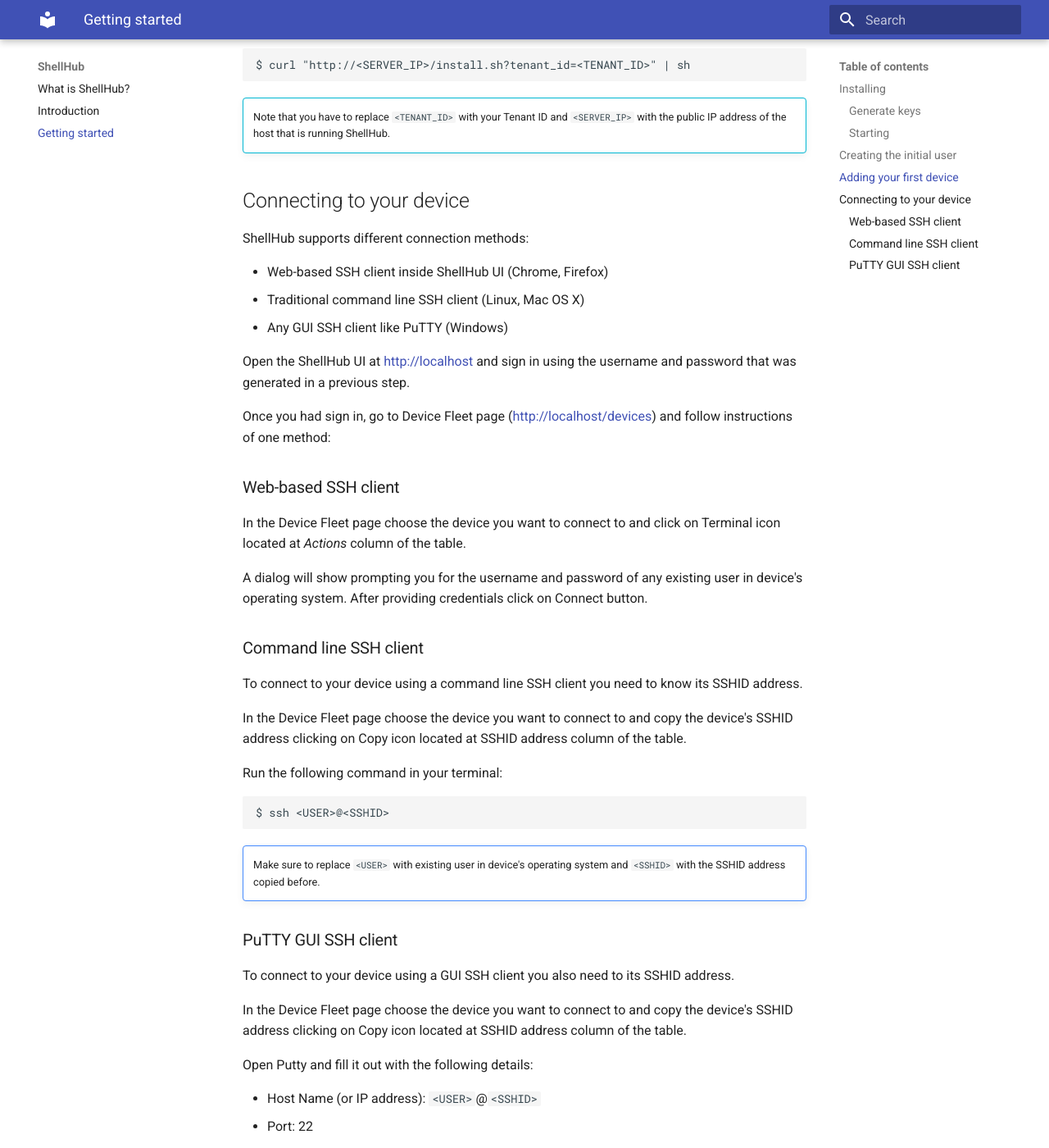
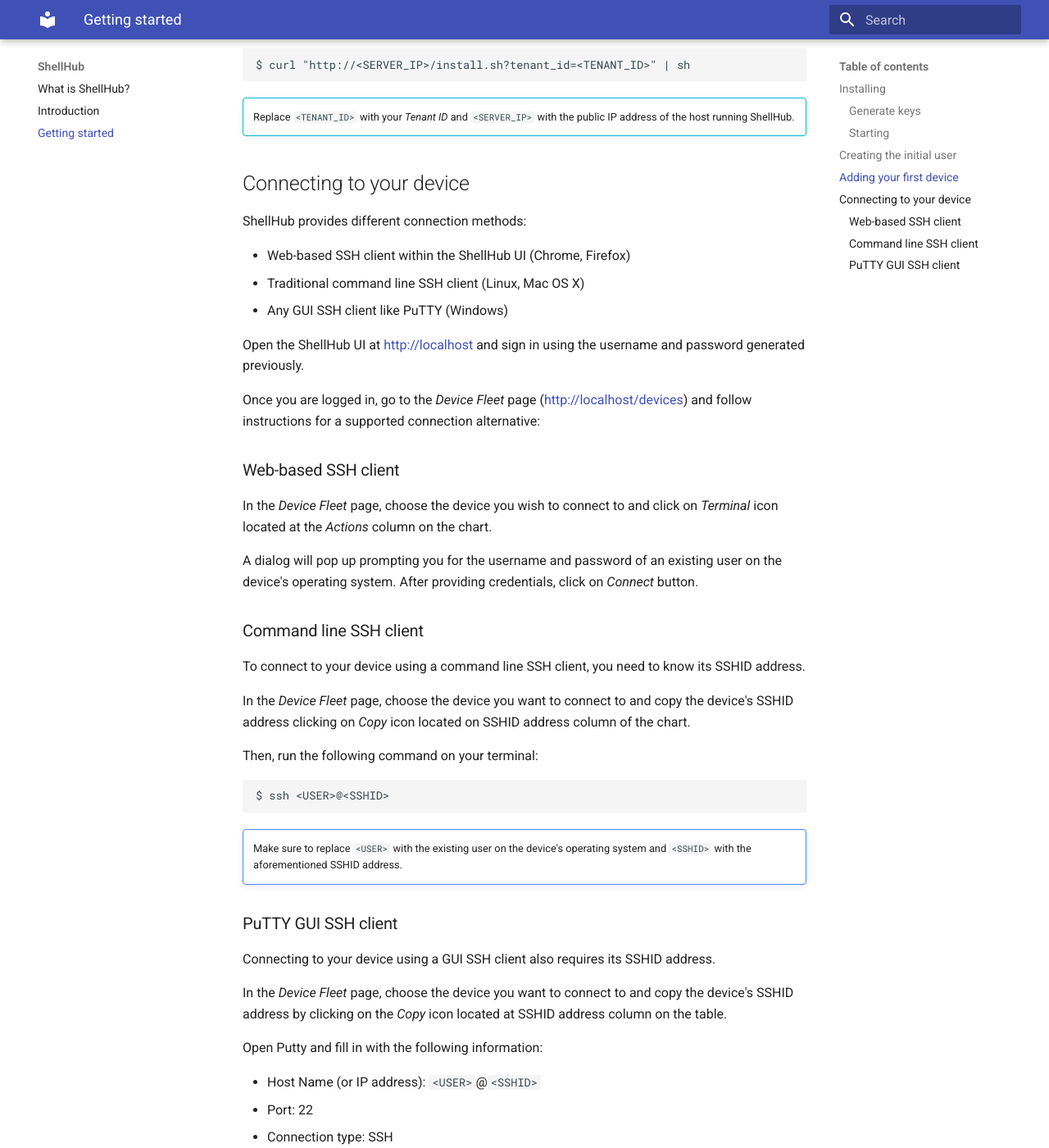
Before and after one commit to shellhub-io/shellhub-io.github.io, an MkDocs documentation site: the page built from docs/getting-started.md, in a window 1280 px wide and 1400 px high, scrolled down 1721 px. Shown: the whole window at 82% size. Built offline with MkDocs 1.6.1 and Material for MkDocs 9.7.7, drawn with Linux system fonts in a browser that asks for light colours; some of the changed text lies outside the part shown.

Commit message:
Text suggestions

````diff
--- a/docs/getting-started.md
+++ b/docs/getting-started.md
@@ -1,20 +1,20 @@
 This tutorial will guide you through the steps needed to install and
-run ShellHub on your local computer.
+run ShellHub.
 
 If you are looking for instructions on how to set up ShellHub
 for your device fleet on your cloud infrastructure the same steps apply.
 
 ## Installing
 
-ShellHub is built using the microservices design pattern, meaning that
-multiple small, isolated services make up the server.
-In order to make it easy to test ShellHub as a whole, we have created
+ShellHub is designed using the microservices design pattern, so that multiple small
+and isolated services collaborate to provide the server.
+In order to make it easier to test ShellHub and its features, we have created
 a Docker Compose environment that brings all of these components up
 and connects them together on a single machine.
 
 !!! warning "Before continuing, make sure you have installed Docker Engine and Docker Compose"
 
-In a working directory, download the docker-compose file:
+First off, download the docker-compose file:
 
 ```
 $ wget https://raw.githubusercontent.com/shellhub-io/shellhub/master/docker-compose.yml
@@ -22,15 +22,15 @@
 
 ### Generate keys
 
-You need to generate key pairs (private and public) for your ShellHub server instance.
+It is required to generate a key pair (private and public) for your ShellHub server instance.
 
-Download the `keygen` script to help you do that:
+For such, you may download the `keygen` script:
 
 ```
 $ wget https://raw.githubusercontent.com/shellhub-io/shellhub/master/bin/keygen
 ```
 
-Generate key pairs running:
+And generate key pairs running:
 
 ```
 $ sh ./keygen
@@ -38,19 +38,19 @@
 
 ### Starting
 
-Brings up the ShellHub server:
+For bringing up the ShellHub server, run:
 
 ```
 $ docker-compose up -d
 ```
 
-!!! warning "Make sure port 80 and 22 are free at the host"
+!!! warning "Make sure ports 80 and 22 are available at the host end"
 
 ## Creating the initial user
 
-After ShellHub server have been up and running you need to create the initial user.
+As the ShellHub server is up and running, you need to create the first user.
 
-Go to the working directory and download the `add-user` utility from our repository:
+On the current working directory, download the `add-user` utility from [our repository](https://github.com/shellhub-io):
 
 ```
 $ wget https://raw.githubusercontent.com/shellhub-io/shellhub/master/bin/add-user
@@ -62,78 +62,78 @@
 $ sh ./add-user <username> <password>
 ```
 
-!!! info "You need to copy the Tenant ID from the command output"
+!!! info "You should keep the _Tenant ID_ from the command output"
 
 ## Adding your first device
 
-To add your first device to ShellHub you need to install ShellHub Agent onto it.
+To add a device to ShellHub you need to install ShellHub Agent onto it.
 
 The ShellHub Agent runs inside a Docker container. Make sure you have Docker
 installed and properly set up.
 
-Open the terminal of your device then run the following commands to install the ShellHub agent:
+Open a terminal on your device and then run the following commands to install the ShellHub agent:
 
 ```
 $ curl "http://<SERVER_IP>/install.sh?tenant_id=<TENANT_ID>" | sh
 ```
 
 !!! info ""
-    Note that you have to replace `<TENANT_ID>` with your Tenant ID and
-    `<SERVER_IP>` with the public IP address of the host that is running
+    Replace `<TENANT_ID>` with your _Tenant ID_ and
+    `<SERVER_IP>` with the public IP address of the host running
     ShellHub.
 
 ## Connecting to your device
 
-ShellHub supports different connection methods:
+ShellHub provides different connection methods:
 
-* Web-based SSH client inside ShellHub UI (Chrome, Firefox)
+* Web-based SSH client within the ShellHub UI (Chrome, Firefox)
 * Traditional command line SSH client (Linux, Mac OS X)
 * Any GUI SSH client like PuTTY (Windows)
 
 Open the ShellHub UI at [http://localhost]() and sign in using the username and password
-that was generated in a previous step.
+generated previously.
 
-Once you had sign in, go to Device Fleet page ([http://localhost/devices](){target=_blank})
-and follow instructions of one method:
+Once you are logged in, go to the _Device Fleet_ page ([http://localhost/devices](){target=_blank})
+and follow instructions for a supported connection alternative:
 
 ### Web-based SSH client
 
-In the Device Fleet page choose the device you want to connect to and click on Terminal icon
-located at *Actions* column of the table.
+In the _Device Fleet_ page, choose the device you wish to connect to and click on _Terminal_ icon
+located at the *Actions* column on the chart.
 
-A dialog will show prompting you for the username and password of any existing user in
-device's operating system. After providing credentials click on Connect button.
+A dialog will pop up prompting you for the username and password of an existing user on the
+device's operating system. After providing credentials, click on _Connect_ button.
 
 ### Command line SSH client
 
-To connect to your device using a command line SSH client you need to know its SSHID address.
+To connect to your device using a command line SSH client, you need to know its SSHID address.
 
-In the Device Fleet page choose the device you want to connect to and copy the device's SSHID
-address clicking on Copy icon located at SSHID address column of the table.
+In the _Device Fleet_ page, choose the device you want to connect to and copy the device's SSHID
+address clicking on _Copy_ icon located on SSHID address column of the chart.
 
-Run the following command in your terminal:
+Then, run the following command on your terminal:
 
 ```
 $ ssh <USER>@<SSHID>
 ```
 
 !!! note ""
-    Make sure to replace `<USER>` with existing user in device's operating system and
-    `<SSHID>` with the SSHID address copied before.
+    Make sure to replace `<USER>` with the existing user on the device's operating system and
+    `<SSHID>` with the aforementioned SSHID address.
 
 ### PuTTY GUI SSH client
 
-To connect to your device using a GUI SSH client you also need to its SSHID address.
+Connecting to your device using a GUI SSH client also requires its SSHID address.
 
-In the Device Fleet page choose the device you want to connect to and copy the device's SSHID
-address clicking on Copy icon located at SSHID address column of the table.
+In the _Device Fleet_ page, choose the device you want to connect to and copy the device's SSHID
+address by clicking on the _Copy_ icon located at SSHID address column on the table.
 
-Open Putty and fill it out with the following details:
+Open Putty and fill in with the following information:
 
 * Host Name (or IP address): `<USER>`@`<SSHID>`
 * Port: 22
 * Connection type: SSH
 
 !!! note ""
-    Make sure to replace `<USER>` with existing user in device's operating system and
-    `<SSHID>` with the SSHID address copied before.
+    Make sure to replace `<USER>` with the existing user on the device's operating system and
+    `<SSHID>` with the aforementioned SSHID address.
````
Also changed, not shown: docs/index.md (+5 -5 lines), docs/introduction.md (+3 -3 lines).
